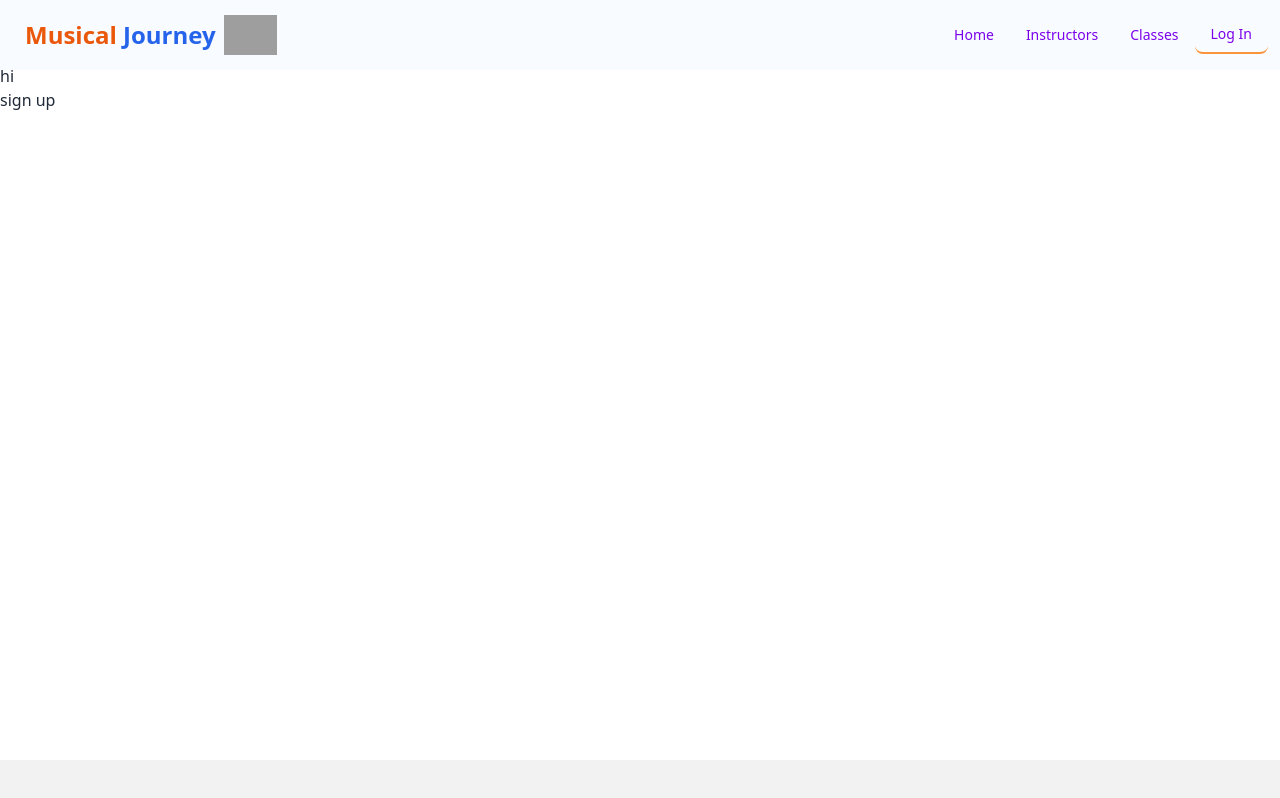
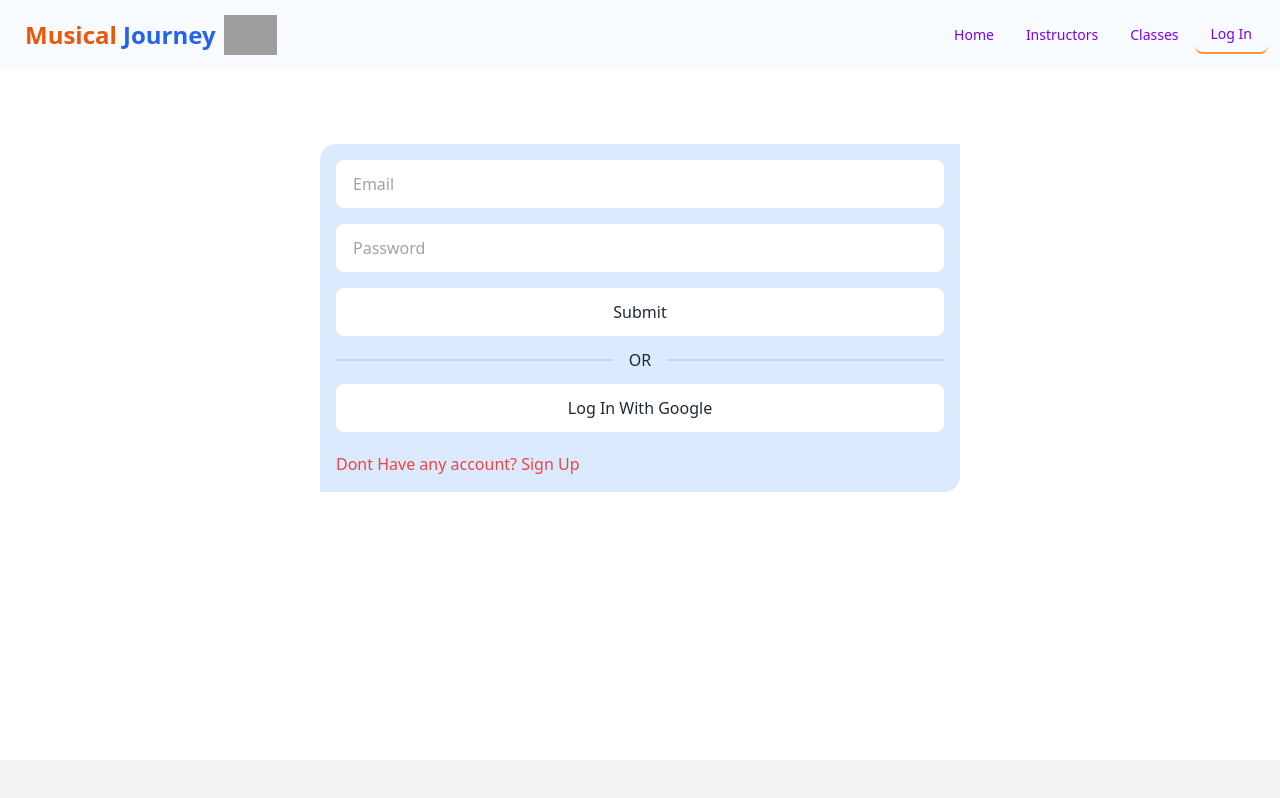
Before and after one commit to invalid2valid/musical-journey-client, a React (Vite) app: page /login in a window 1280 px wide. Shown: the top 798 px of the page. Built offline with nearby package versions, Linux system fonts and the light colour scheme; no server answers; grey boxes are pictures that could not be loaded.

Commit message:
route maked

```diff
--- /dev/null
+++ b/src/Pages/Classes/Classes.jsx
@@ -0,0 +1,7 @@
+import React from "react";
+
+const Classes = () => {
+  return <div></div>;
+};
+
+export default Classes;
--- /dev/null
+++ b/src/Pages/Dashboard/Dashboard.jsx
@@ -0,0 +1,7 @@
+import React from "react";
+
+const Dashboard = () => {
+  return <div></div>;
+};
+
+export default Dashboard;
--- /dev/null
+++ b/src/Pages/Instructors/Instructors.jsx
@@ -0,0 +1,7 @@
+import React from "react";
+
+const Instructors = () => {
+  return <div></div>;
+};
+
+export default Instructors;
--- a/src/Pages/Registation/Login.jsx
+++ b/src/Pages/Registation/Login.jsx
@@ -1,11 +1,79 @@
-import React from "react";
-import { Link } from "react-router-dom";
+import React, { useContext, useState } from "react";
+import { Link, useLocation, useNavigate } from "react-router-dom";
+import { AuthContext } from "../../Utils/AuthProvider/AuthProvider";
 
 const Login = () => {
+  const navigate = useNavigate();
+  const loacation = useLocation();
+  const from = loacation.state?.from?.pathname || "/";
+  const [error, setError] = useState("");
+  const { signIn, googleLogIn } = useContext(AuthContext);
+
+  const handlelogin = (e) => {
+    e.preventDefault();
+    const form = e.target;
+    const password = form.password.value;
+    const email = form.email.value;
+
+    signIn(email, password)
+      .then((userCredential) => {
+        const user = userCredential.user;
+        // form.reset();
+        // navigate(from, { replace: true });
+      })
+      .catch((error) => {
+        // form.reset();
+        console.log(error.message);
+      });
+  };
+
+  const clickedGoogle = () => {
+    googleLogIn()
+      .then((result) => {
+        const user = result.user;
+        console.log(user);
+        navigate(from, { replace: true });
+      })
+      .catch((error) => {
+        setError(error.message);
+        console.log(error);
+      });
+    console.log("google clicked");
+  };
+
   return (
-    <div>
-      <h1>hi</h1>
-      <Link to={"/signup"}> sign up</Link>
+    <div className="flex justify-center ">
+      <div className="bg-blue-100 md:w-2/4 m-4 p-4 rounded-br-2xl rounded-tl-2xl mt-20">
+        <form onSubmit={handlelogin} className="flex flex-col gap-4">
+          <input
+            type="email"
+            name="email"
+            placeholder="Email"
+            className="input   w-full "
+            required
+          />
+          <input
+            type="password"
+            name="password"
+            placeholder="Password"
+            className="input   w-full "
+            required
+          />
+
+          <input type="Submit" className="input   w-full " />
+        </form>
+        <div className="divider">OR</div>
+        <button
+          onClick={clickedGoogle}
+          className="input  w-full  text-bold mb-5"
+        >
+          Log In With Google
+        </button>
+
+        <Link className="text-center w-full text-red-500" to={"/signup"}>
+          Dont Have any account? Sign Up
+        </Link>
+      </div>
     </div>
   );
 };
--- a/src/Pages/Registation/SignUp.jsx
+++ b/src/Pages/Registation/SignUp.jsx
@@ -24,7 +24,8 @@ const SignUp = () => {
     const url =
       "https://api.imgbb.com/1/upload?key=ffdfe5e4bf8343c330ab6b652b624de0";
 
-    fetch(url, {
+    async () => {
+      await fetch(url, {
         method: "POST",
         body: formData,
       })
@@ -33,6 +34,7 @@ const SignUp = () => {
           setImageURL(imageData.data.url);
           console.log(imageData.data.url);
         });
+    };
 
     const userDetails = {
       name,
```
Also changed, not shown: src/Utils/Routes/Router.jsx (+17 -2 lines). Lines whose indentation alone changed are shown as unchanged.
